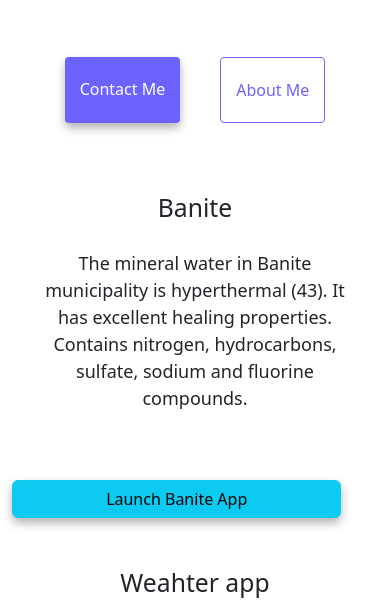
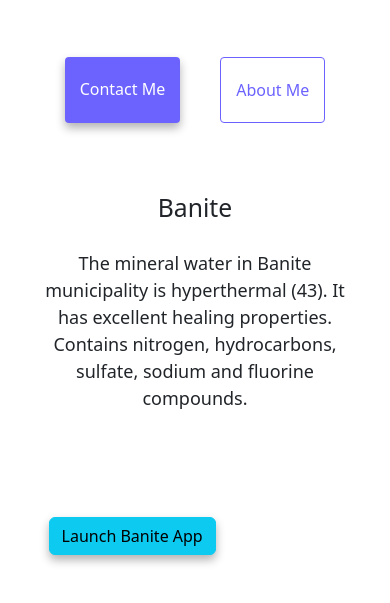
Before and after one commit to NataliiaDe/Advanced-Tools-HW-W3, a website: page index.html in a window 390 px wide. Shown: the part 166-769 px from the top of the page. Drawn offline with nearby package versions, Linux system fonts and the light colour scheme.

Commit message:
Update style.css

```diff
--- a/style.css
+++ b/style.css
@@ -118,9 +118,8 @@ display:none;
 }
 
 .btn{
-  display: block;
-  text-align: center;
-  width: 90%;
-}
+  display: flex;
+  justify-content: center;
+  margin: 10%;
 
 }
```
